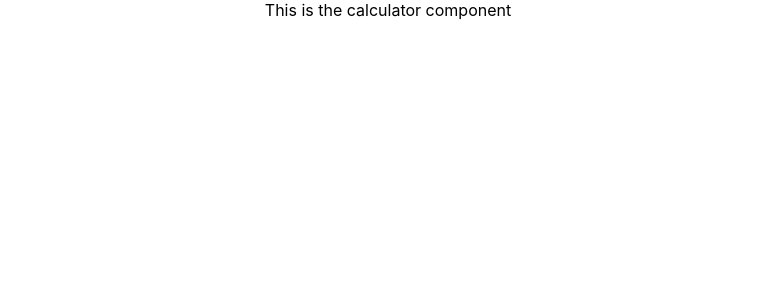
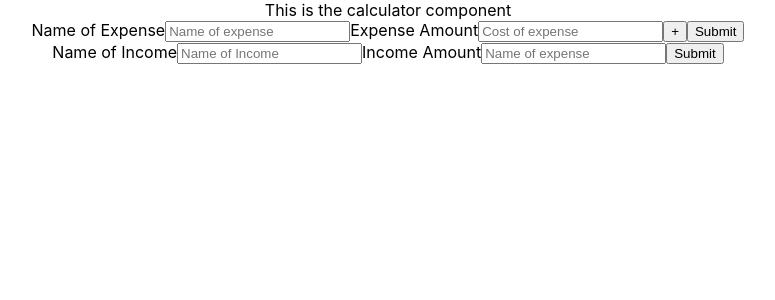
Before and after one commit to TheCaptainFalcon/iBudget_v2, a React (Create React App) app: page / in a window 1280 px wide. Shown: the top 300 px of the page, without its empty margins (252-1027 px from the left). Built offline with nearby package versions, Linux system fonts and the light colour scheme.

Commit message:
Added some functions and setup the state using spread operator to grab any additional instances. Considered between object of objects vs array of objects for state init, but may need to refactor later on if needed.

```diff
--- a/src/components/Calculator.jsx
+++ b/src/components/Calculator.jsx
@@ -3,12 +3,105 @@ import React, { Component } from 'react';
 class Calculator extends Component {
     constructor(props) {
         super(props);
-        this.state = {  }
+        this.state = {
+            expense : [
+                { name : '', value: 0 }
+            ],
+            income : [
+                { name : '', value : 0 }
+            ],
+            expenseTotal: 0,
+            incomeTotal: 0
+        }
+        this.handleChange = this.handleChange.bind(this);
+        this.submitExpense = this.submitExpense.bind(this);
+        this.submitIncome = this.submitIncome.bind(this);
+        this.addExpenseForm = this.addExpenseForm.bind(this);
     }
+
+    // Expense-related
+
+    addExpenseForm() {
+        this.setState(prevState => ({
+            expense : [...prevState.expense,
+                { name : '', value : 0 }
+            ]
+        }));
+        // Add styled component of duplicate form for easier reusability
+        // or place the form into a util folder and import here for both
+    };
+
+    submitExpense(e) {
+        e.preventDefault();
+        this.setState({
+
+        });
+    };
+
+    submitIncome(e) {
+        e.preventDefault();
+        this.setState({
+
+        });
+    };
+
+    handleChange(e) {
+        this.setState({
+            [e.target.name] : e.target.value
+        });
+    };
+
     render() {
         return (
             <div>
                 This is the calculator component
+
+                <form onSubmit={this.submitExpense}>
+                    <label/>Name of Expense
+                    <input
+                        name='expenseName'
+                        type='text'
+                        placeholder='Name of expense'
+                        onChange={this.handleChange}
+                        value={this.state.expenseName}
+                    />
+                    <label/>Expense Amount
+                    <input
+                        name='expenseValue'
+                        type='text'
+                        placeholder='Cost of expense'
+                        onChange={this.handleChange}
+                        value={this.state.expenseValue}
+                    />
+
+                    <button onClick={this.addExpenseForm}>+</button>
+
+                    <input
+                    type='submit'
+                    />
+                </form>
+                <form onSubmit={this.submitIncome}>
+                    <label/>Name of Income
+                    <input
+                        name='incomeName'
+                        type='text'
+                        placeholder='Name of Income'
+                        onChange={this.handleChange}
+                        value={this.state.incomeName}
+                    />
+                    <label/>Income Amount
+                    <input
+                        name='incomeValue'
+                        type='text'
+                        placeholder='Name of expense'
+                        onChange={this.handleChange}
+                        value={this.state.incomeValue}
+                    />
+                    <input
+                    type='submit'
+                    />
+                </form>
+
             </div>
         );
     }
```
